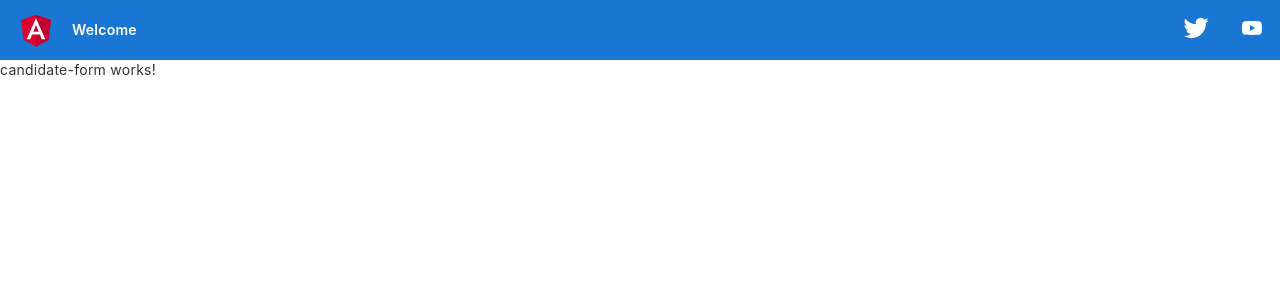
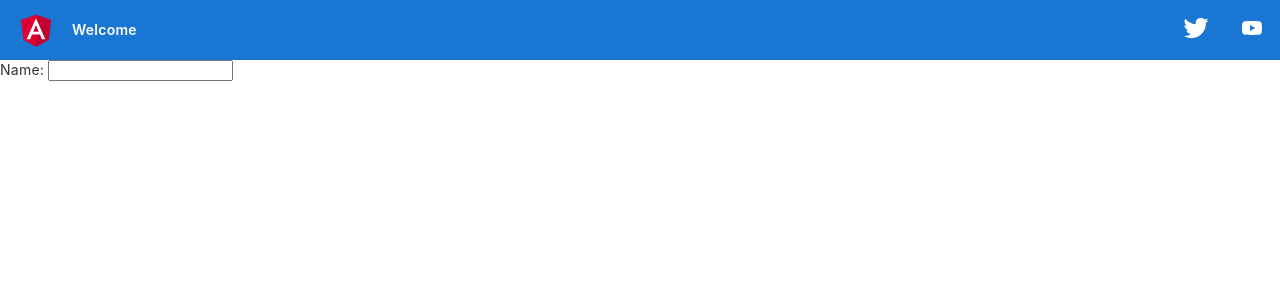
Before and after one commit to leriano7/angular-candidates, an Angular app: page /create in a window 1280 px wide. Shown: the top 300 px of the page. Built offline with nearby package versions, Linux system fonts and the light colour scheme.

Commit message:
Going ahead with candidate-form

```diff
--- a/src/app/components/candidate-form/candidate-form.component.html
+++ b/src/app/components/candidate-form/candidate-form.component.html
@@ -1 +1,4 @@
-<p>candidate-form works!</p>
+<form [formGroup]="candidateForm" class="candidate-form" (ngSubmit)="onSubmit()">
+    <label for="name">Name: </label>
+    <input id="name" type="text" formControlName="name" />
+</form>
--- a/src/app/components/candidate-form/candidate-form.component.ts
+++ b/src/app/components/candidate-form/candidate-form.component.ts
@@ -1,4 +1,7 @@
-import { Component } from '@angular/core';
+import { Component, EventEmitter, Output } from '@angular/core';
+import { FormBuilder, FormGroup, Validators } from '@angular/forms';
+import { Candidate } from 'src/app/models/candidate';
+import { linkedinPattern, phonePattern } from 'src/app/utils/validators';
 
 @Component({
   selector: 'app-candidate-form',
@@ -7,4 +10,57 @@ import { Component } from '@angular/core';
 })
 export class CandidateFormComponent {
 
+  public candidateForm! : FormGroup;
+
+  constructor(private fb: FormBuilder){
+    this.candidateForm = this.fb.group({
+      name : ["", Validators.required, Validators.minLength(2)],
+      surname : ["", Validators.required, Validators.minLength(2)],
+      email : ["", Validators.required, Validators.email],
+      phone : ["", Validators.pattern(phonePattern)],
+      linkedIn : ["", Validators.pattern(linkedinPattern)],
+      experience : ["", Validators.required]
+    });
+  }
+
+  @Output() candidateSubmitter = new EventEmitter<Candidate>();
+  @Output() backEmitter = new EventEmitter();
+
+
+  public get name() {
+    return this.candidateForm.get("name");
+  }
+
+  public get surname() {
+    return this.candidateForm.get("surname");
+  }
+
+  public get email() {
+    return this.candidateForm.get("email");
+  }
+
+  public get phone() {
+    return this.candidateForm.get("phone");
+  }
+
+  public get linkedin() {
+    return this.candidateForm.get("linkedIn");
+  }
+
+  public get experience() {
+    return this.candidateForm.get("experience");
+  }
+
+  public onSubmit = () => {
+    const savedCandidate : Candidate = Object.assign({}, this.candidateForm.value);
+    this.candidateSubmitter.emit(savedCandidate);
+  };
+
+  public goBack = () => {
+    this.backEmitter.emit();
+  };
+
+  public reset = () => {
+    this.candidateForm.reset();
+  };
 }
--- /dev/null
+++ b/src/app/utils/validators.ts
@@ -0,0 +1,7 @@
+export const emailPattern: RegExp = /^\w+([.-]?\w+)@\w+([.-]?\w+)(.\w{2,3})+$/;
+
+export const phonePattern: RegExp =
+  /^(\+\d{1,3}(\s|-)?)?\d{1,14}(\s|-)?\d{1,14}$/;
+
+export const linkedinPattern: RegExp =
+  /^(?:https?:\/\/)?(?:www\.)?linkedin\.com\/in\/[^\/]+\/?$/;
```
